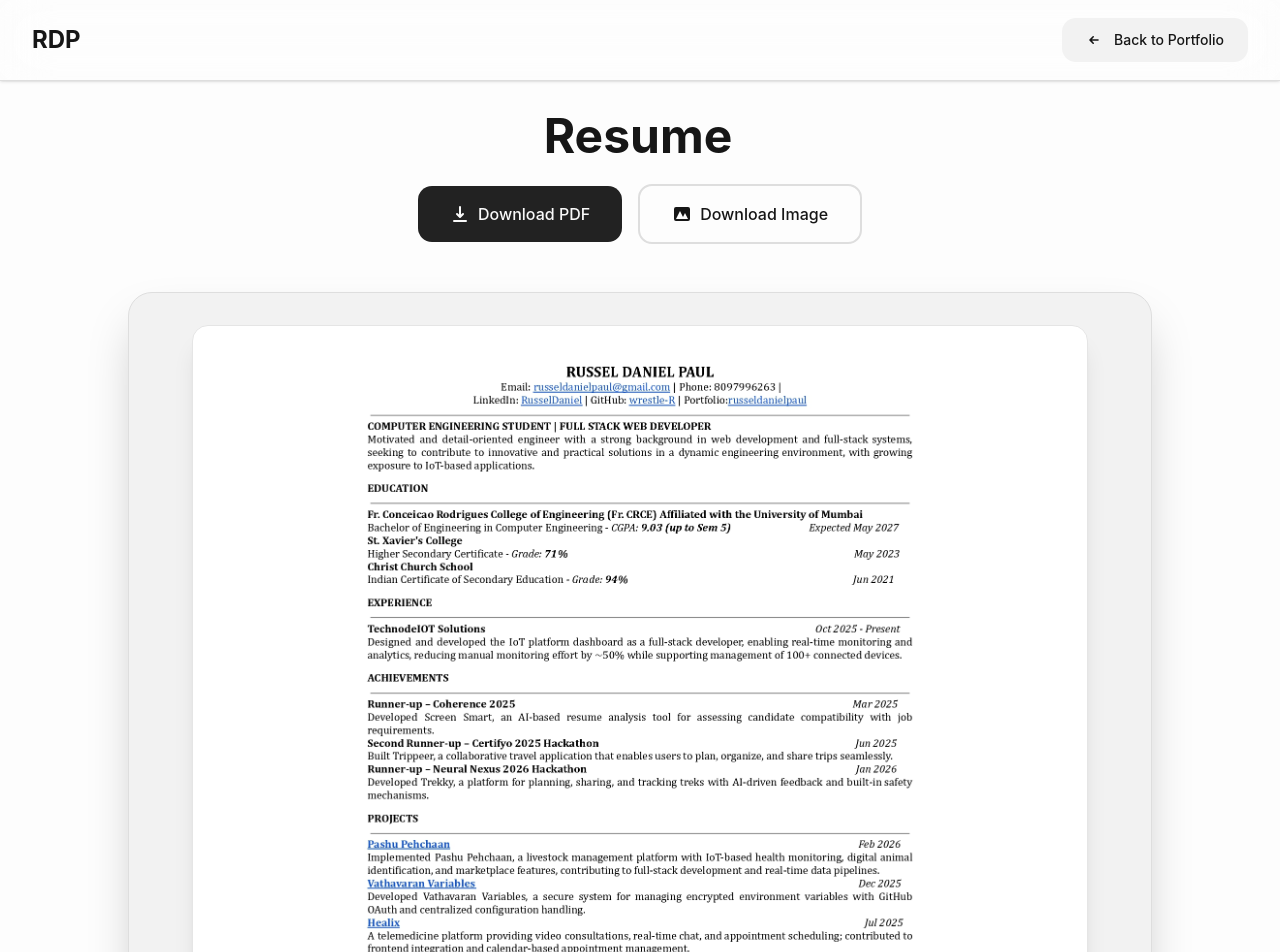
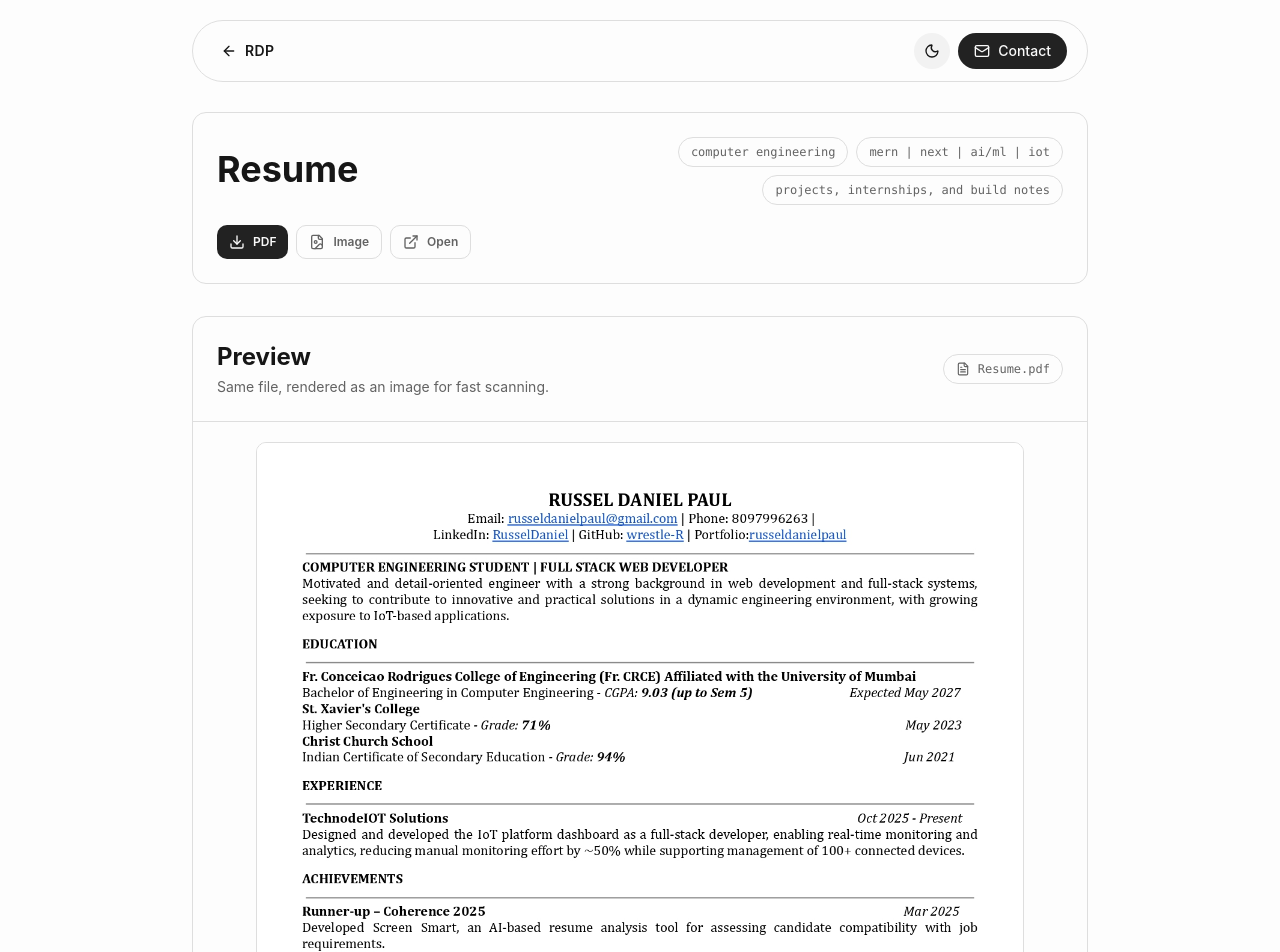
Before and after one commit to wrestle-R/Portfolio, a React (Vite) app: page /resume in a window 1280 px wide. Shown: the top 952 px of the page. Built offline with nearby package versions, Linux system fonts and the light colour scheme.

Commit message:
updated the resume

```diff
--- a/src/pages/Resume.jsx
+++ b/src/pages/Resume.jsx
@@ -1,322 +1,191 @@
-"use client";
+import React, { useState } from "react";
+import { ArrowLeft, Download, ExternalLink, FileImage, FileText, Mail, Moon, Sun } from "lucide-react";
+import { Link } from "react-router-dom";
+import Footer from "../components/Footer";
+import { useTheme } from "../context/ThemeContext";
 
-import React, { useState } from 'react';
-import { TextGenerateEffect } from '../components/ui/text-generate-effect';
-import emailjs from '@emailjs/browser';
+const resumePdf = "/Resume/Resume.pdf";
+const resumeImage = "/Resume/Resume.jpg";
+
+const resumeFacts = [
+  "computer engineering",
+  "mern | next | ai/ml | iot",
+  "projects, internships, and build notes",
+];
 
 const Resume = () => {
-  const resumePdf = "/Resume/Resume.pdf";
-  const resumeImage = "/Resume/Resume.jpg";
-  const titleText = "Resume";
-
-  const [showModal, setShowModal] = useState(false);
-  const [formData, setFormData] = useState({ name: '', email: '', message: '' });
-  const [isSubmitting, setIsSubmitting] = useState(false);
-  const [submitStatus, setSubmitStatus] = useState('');
-
-  const handleInputChange = (e) => {
-    const { name, value } = e.target;
-    setFormData(prev => ({ ...prev, [name]: value }));
-  };
-
-  const handleSubmit = async (e) => {
-    e.preventDefault();
-    setIsSubmitting(true);
-    setSubmitStatus('');
-
-    try {
-      const serviceId = import.meta.env.VITE_PUBLIC_EMAILJS_SERVICE_ID;
-      const templateId = import.meta.env.VITE_PUBLIC_EMAILJS_TEMPLATE_ID;
-      const publicKey = import.meta.env.VITE_PUBLIC_EMAILJS_PUBLIC_KEY;
-
-      // Initialize EmailJS
-      emailjs.init(publicKey);
-
-      // Send email
-      await emailjs.send(serviceId, templateId, {
-        name: formData.name,
-        email: formData.email,
-        message: formData.message,
-        time: new Date().toLocaleString('en-US', {
-          dateStyle: 'full',
-          timeStyle: 'short'
-        })
-      });
-
-      setSubmitStatus('success');
-      setFormData({ name: '', email: '', message: '' });
-    } catch (error) {
-      console.error('Error sending message:', error);
-      setSubmitStatus('error');
-    } finally {
-      setIsSubmitting(false);
-    }
-  };
+  const [imageFailed, setImageFailed] = useState(false);
+  const { theme, toggleTheme } = useTheme();
 
   const downloadResume = (format) => {
-    const link = document.createElement('a');
-    if (format === 'pdf') {
-      link.href = resumePdf;
-      link.download = 'Russel_Daniel_Paul_Resume.pdf';
-    } else {
-      link.href = resumeImage;
-      link.download = 'Russel_Daniel_Paul_Resume.jpg';
-    }
+    const link = document.createElement("a");
+    link.href = format === "pdf" ? resumePdf : resumeImage;
+    link.download = format === "pdf" ? "Russel_Daniel_Paul_Resume.pdf" : "Russel_Daniel_Paul_Resume.jpg";
     document.body.appendChild(link);
     link.click();
     document.body.removeChild(link);
   };
 
   return (
-    <div className="min-h-screen backdrop-blur-sm relative" style={{ backgroundColor: 'oklch(var(--background))' }}>
-      {/* Enhanced Header with RDP and Back to Portfolio */}
-      <header className="fixed top-0 left-0 right-0 z-40 bg-transparent backdrop-blur-xl shadow-sm" style={{ borderBottom: '1px solid oklch(var(--border))' }}>
-        <div className="max-w-7xl mx-auto px-4 sm:px-6 lg:px-8">
-          <div className="flex items-center justify-between h-20">
-            {/* RDP Text Only - Clickable */}
-            <a
-              href="/"
-              className="group flex items-center hover:scale-105 transition-all duration-300"
-            >
-              <div className="text-2xl font-bold group-hover:opacity-70 transition-colors" style={{ color: 'oklch(var(--foreground))' }}>
-                RDP
-              </div>
-            </a>
-
-            {/* Back to Portfolio Button */}
-            <a
-              href="/"
-              className="group inline-flex items-center gap-3 px-6 py-3 rounded-xl font-medium transition-all duration-300 hover:scale-105 hover:shadow-lg"
+    <div className="min-h-screen" style={{ backgroundColor: "oklch(var(--background))" }}>
+      <header className="fixed inset-x-0 top-0 z-40 mx-auto w-full max-w-6xl px-4 pt-4 md:pt-5">
+        <nav
+          className="mx-auto flex max-w-4xl items-center justify-between rounded-full border px-4 py-3 backdrop-blur-xl md:px-5"
           style={{
-                backgroundColor: 'oklch(var(--muted))',
-                color: 'oklch(var(--foreground))'
+            backgroundColor: "oklch(var(--background) / 0.78)",
+            borderColor: "oklch(var(--border))",
           }}
         >
-              <svg className="w-4 h-4 group-hover:-translate-x-1 transition-transform duration-300" fill="currentColor" viewBox="0 0 20 20">
-                <path fillRule="evenodd" d="M9.707 14.707a1 1 0 01-1.414 0l-4-4a1 1 0 010-1.414l4-4a1 1 0 011.414 1.414L7.414 9H15a1 1 0 110 2H7.414l2.293 2.293a1 1 0 010 1.414z" clipRule="evenodd" />
-              </svg>
-              <span className="text-sm">Back to Portfolio</span>
+          <Link
+            to="/"
+            className="inline-flex items-center gap-2 rounded-full px-2 py-1 text-sm font-semibold tracking-wide transition-opacity hover:opacity-70"
+            style={{ color: "oklch(var(--foreground))" }}
+          >
+            <ArrowLeft className="h-4 w-4" aria-hidden="true" />
+            <span>RDP</span>
+          </Link>
+
+          <div className="flex items-center gap-2">
+            <button
+              type="button"
+              onClick={(event) => toggleTheme(event.currentTarget)}
+              className="inline-flex h-9 w-9 items-center justify-center rounded-full transition-opacity hover:opacity-80"
+              style={{ backgroundColor: "oklch(var(--muted))", color: "oklch(var(--foreground))" }}
+              aria-label="Toggle theme"
+            >
+              {theme === "dark" ? <Sun className="h-4 w-4" /> : <Moon className="h-4 w-4" />}
+            </button>
+            <a
+              href="mailto:russeldanielpaul@gmail.com"
+              className="inline-flex h-9 w-9 items-center justify-center rounded-full transition-opacity hover:opacity-80 md:w-auto md:px-4 md:text-sm md:font-medium"
+              style={{ backgroundColor: "oklch(var(--primary))", color: "oklch(var(--primary-foreground))" }}
+              aria-label="Email Russel Daniel Paul"
+            >
+              <Mail className="h-4 w-4" aria-hidden="true" />
+              <span className="hidden md:ml-2 md:inline">Contact</span>
             </a>
           </div>
-        </div>
+        </nav>
       </header>
 
-      {/* Contact Modal */}
-      {showModal && (
-        <div className="fixed inset-0 backdrop-blur-md flex items-center justify-center z-50 p-4" style={{ backgroundColor: 'oklch(var(--background) / 0.7)' }}>
-          <div className="rounded-3xl shadow-2xl p-6 w-full max-w-xl relative" style={{ backgroundColor: 'oklch(var(--muted))', border: '1px solid oklch(var(--border))' }}>
-            <button
-              onClick={() => setShowModal(false)}
-              className="absolute top-4 right-4 w-8 h-8 flex items-center justify-center rounded-full transition-all duration-200"
-              style={{ color: 'oklch(var(--muted-foreground))' }}
+      <main className="relative z-10 px-4 pb-12 pt-28 md:pb-16">
+        <div className="mx-auto w-full max-w-4xl space-y-8">
+          <section>
+            <article
+              className="rounded-xl border p-5 transition-colors duration-300 ease-in-out hover:bg-muted/50 md:p-6"
+              style={{ backgroundColor: "oklch(var(--background))", borderColor: "oklch(var(--border))" }}
             >
-              <svg className="w-5 h-5" fill="currentColor" viewBox="0 0 20 20">
-                <path fillRule="evenodd" d="M4.293 4.293a1 1 0 011.414 0L10 8.586l4.293-4.293a1 1 0 111.414 1.414L11.414 10l4.293 4.293a1 1 0 01-1.414 1.414L10 11.414l-4.293 4.293a1 1 0 01-1.414-1.414L8.586 10 4.293 5.707a1 1 0 010-1.414z" clipRule="evenodd" />
-              </svg>
-            </button>
-
-            <div className="text-center mb-5">
-
-              <h2 className="text-2xl font-bold mb-2" style={{ color: 'oklch(var(--foreground))' }}>Let's Connect</h2>
-              <p className="text-sm" style={{ color: 'oklch(var(--muted-foreground))' }}>I'd love to hear from you</p>
+              <div className="flex flex-col gap-5 md:flex-row md:items-start md:justify-between">
+                <div className="font-mono text-sm">
+                  {/* <p>
+                    <span style={{ color: "oklch(var(--muted-foreground))" }}>$</span> open resume.pdf
+                  </p> */}
+                  <h1 className="mt-3 text-3xl font-bold tracking-normal md:text-4xl" style={{ color: "oklch(var(--foreground))" }}>
+                    Resume
+                  </h1>
+                  {/* <p className="mt-3 max-w-2xl leading-relaxed" style={{ color: "oklch(var(--muted-foreground))" }}>
+                    A clean copy of my current resume, kept here for quick viewing, downloading, and sharing.
+                  </p> */}
                 </div>
 
-            <form onSubmit={handleSubmit} className="space-y-4">
-              <div className="space-y-1.5">
-                <label className="block text-sm font-semibold" style={{ color: 'oklch(var(--muted-foreground))' }}>
-                  Name
-                </label>
-                <input
-                  type="text"
-                  name="name"
-                  value={formData.name}
-                  onChange={handleInputChange}
-                  required
-                  className="w-full px-4 py-2.5 rounded-xl transition-all duration-200"
-                  style={{
-                    backgroundColor: 'oklch(var(--background) / 0.5)',
-                    border: '1px solid oklch(var(--border))',
-                    color: 'oklch(var(--foreground))'
-                  }}
-                  placeholder="Your name"
-                />
-              </div>
-              <div className="space-y-1.5">
-                <label className="block text-sm font-semibold" style={{ color: 'oklch(var(--muted-foreground))' }}>
-                  Email Address
-                </label>
-                <input
-                  type="email"
-                  name="email"
-                  value={formData.email}
-                  onChange={handleInputChange}
-                  required
-                  className="w-full px-4 py-2.5 rounded-xl transition-all duration-200"
-                  style={{
-                    backgroundColor: 'oklch(var(--background) / 0.5)',
-                    border: '1px solid oklch(var(--border))',
-                    color: 'oklch(var(--foreground))'
-                  }}
-                  placeholder="your.email@example.com"
-                />
-              </div>
-              <div className="space-y-1.5">
-                <label className="block text-sm font-semibold" style={{ color: 'oklch(var(--muted-foreground))' }}>
-                  Your Message
-                </label>
-                <textarea
-                  name="message"
-                  value={formData.message}
-                  onChange={handleInputChange}
-                  required
-                  rows={3}
-                  className="w-full px-4 py-2.5 rounded-xl resize-none transition-all duration-200"
-                  style={{
-                    backgroundColor: 'oklch(var(--background) / 0.5)',
-                    border: '1px solid oklch(var(--border))',
-                    color: 'oklch(var(--foreground))'
-                  }}
-                  placeholder="Tell me about your project, idea, or just say hello..."
-                />
-              </div>
-              <button
-                type="submit"
-                disabled={isSubmitting}
-                className="w-full px-6 py-3 rounded-xl font-semibold hover:scale-[1.02] hover:shadow-xl transition-all duration-200 disabled:opacity-50 disabled:cursor-not-allowed disabled:hover:scale-100"
-                style={{
-                  backgroundColor: 'oklch(var(--primary))',
-                  color: 'oklch(var(--primary-foreground))'
-                }}
+                <div className="flex flex-wrap gap-2 md:justify-end">
+                  {resumeFacts.map((fact) => (
+                    <span
+                      key={fact}
+                      className="rounded-full border px-3 py-1.5 text-xs font-mono"
+                      style={{ borderColor: "oklch(var(--border))", color: "oklch(var(--muted-foreground))" }}
                     >
-                {isSubmitting ? (
-                  <span className="flex items-center justify-center gap-2">
-                    <svg className="animate-spin w-4 h-4" fill="none" viewBox="0 0 24 24">
-                      <circle className="opacity-25" cx="12" cy="12" r="10" stroke="currentColor" strokeWidth="4"></circle>
-                      <path className="opacity-75" fill="currentColor" d="M4 12a8 8 0 018-8V0C5.373 0 0 5.373 0 12h4zm2 5.291A7.962 7.962 0 014 12H0c0 3.042 1.135 5.824 3 7.938l3-2.647z"></path>
-                    </svg>
-                    Sending...
+                      {fact}
                     </span>
-                ) : 'Send Message'}
-              </button>
-
-              {submitStatus === 'success' && (
-                <div className="flex items-center justify-center gap-2 text-sm font-medium rounded-lg py-2.5" style={{ color: 'oklch(var(--foreground))' }}>
-                  <svg className="w-4 h-4" fill="currentColor" viewBox="0 0 20 20">
-                    <path fillRule="evenodd" d="M10 18a8 8 0 100-16 8 8 0 000 16zm3.707-9.293a1 1 0 00-1.414-1.414L9 10.586 7.707 9.293a1 1 0 00-1.414 1.414l2 2a1 1 0 001.414 0l4-4z" clipRule="evenodd" />
-                  </svg>
-                  Message sent successfully!
-                </div>
-              )}
-              {submitStatus === 'error' && (
-                <div className="flex items-center justify-center gap-2 text-sm font-medium rounded-lg py-2.5" style={{ color: 'oklch(var(--destructive))' }}>
-                  <svg className="w-4 h-4" fill="currentColor" viewBox="0 0 20 20">
-                    <path fillRule="evenodd" d="M18 10a8 8 0 11-16 0 8 8 0 0116 0zm-7 4a1 1 0 11-2 0 1 1 0 012 0zm-1-9a1 1 0 00-1 1v4a1 1 0 102 0V6a1 1 0 00-1-1z" clipRule="evenodd" />
-                  </svg>
-                  Failed to send message.
-                </div>
-              )}
-            </form>
-          </div>
-        </div>
-      )}
-
-      <div className="pt-28 pb-16 px-4 relative z-10">
-        <div className="max-w-5xl mx-auto">
-          <div className="text-center mb-12">
-          <TextGenerateEffect
-            words={titleText}
-            className="text-4xl md:text-5xl font-bold mb-6"
-            duration={2.5}
-            filter={true}
-          />
-
-          <div className="flex flex-col sm:flex-row items-center justify-center gap-4 mb-8">
-            <button
-              onClick={() => downloadResume('pdf')}
-              className="inline-flex items-center gap-2 px-8 py-4 rounded-xl font-medium hover:scale-105 transition-all"
-              style={{
-                backgroundColor: 'oklch(var(--primary))',
-                color: 'oklch(var(--primary-foreground))'
-              }}
-            >
-              <svg className="w-5 h-5" fill="currentColor" viewBox="0 0 20 20">
-              <path fillRule="evenodd" d="M3 17a1 1 0 011-1h12a1 1 0 110 2H4a1 1 0 01-1-1zm3.293-7.707a1 1 0 011.414 0L9 10.586V3a1 1 0 112 0v7.586l1.293-1.293a1 1 0 111.414 1.414l-3 3a1 1 0 01-1.414 0l-3-3a1 1 0 010-1.414z" clipRule="evenodd" />
-              </svg>
-              Download PDF
-            </button>
-
-            <button
-              onClick={() => downloadResume('image')}
-              className="inline-flex items-center gap-2 px-8 py-4 rounded-xl font-medium hover:scale-105 transition-all"
-              style={{
-                border: '2px solid oklch(var(--border))',
-                color: 'oklch(var(--foreground))'
-              }}
-            >
-              <svg className="w-5 h-5" fill="currentColor" viewBox="0 0 20 20">
-              <path fillRule="evenodd" d="M4 3a2 2 0 00-2 2v10a2 2 0 002 2h12a2 2 0 002-2V5a2 2 0 00-2-2H4zm12 12H4l4-8 3 6 2-4 3 6z" clipRule="evenodd" />
-              </svg>
-              Download Image
-            </button>
+                  ))}
                 </div>
               </div>
 
-          {/* Resume Image */}
-        <div className="rounded-3xl shadow-2xl overflow-hidden" style={{ backgroundColor: 'oklch(var(--muted))', border: '1px solid oklch(var(--border))' }}>
-          <div className="p-4 md:p-8">
-            <div className="max-w-4xl mx-auto">
-              <div className="bg-white rounded-2xl shadow-xl border border-neutral-200">
+              <div className="mt-5 flex flex-wrap gap-2">
+                <button
+                  type="button"
+                  onClick={() => downloadResume("pdf")}
+                  className="inline-flex items-center gap-2 rounded-lg px-3 py-2 text-xs font-semibold transition-opacity hover:opacity-90"
+                  style={{ backgroundColor: "oklch(var(--primary))", color: "oklch(var(--primary-foreground))" }}
+                >
+                  <Download className="h-4 w-4" aria-hidden="true" />
+                  PDF
+                </button>
+                <button
+                  type="button"
+                  onClick={() => downloadResume("image")}
+                  className="inline-flex items-center gap-2 rounded-lg border px-3 py-2 text-xs font-semibold transition-colors hover:bg-muted/70"
+                  style={{ borderColor: "oklch(var(--border))", color: "oklch(var(--muted-foreground))" }}
+                >
+                  <FileImage className="h-4 w-4" aria-hidden="true" />
+                  Image
+                </button>
+                <a
+                  href={resumePdf}
+                  target="_blank"
+                  rel="noopener noreferrer"
+                  className="inline-flex items-center gap-2 rounded-lg border px-3 py-2 text-xs font-semibold transition-colors hover:bg-muted/70"
+                  style={{ borderColor: "oklch(var(--border))", color: "oklch(var(--muted-foreground))" }}
+                >
+                  <ExternalLink className="h-4 w-4" aria-hidden="true" />
+                  Open
+                </a>
+              </div>
+            </article>
+          </section>
+
+          <section>
+            <article
+              className="overflow-hidden rounded-xl border transition-colors duration-300 ease-in-out hover:bg-muted/50"
+              style={{ backgroundColor: "oklch(var(--background))", borderColor: "oklch(var(--border))" }}
+            >
+              <div
+                className="flex flex-col gap-3 border-b p-5 md:flex-row md:items-center md:justify-between md:p-6"
+                style={{ borderColor: "oklch(var(--border))" }}
+              >
+                <div>
+                  <h2 className="text-2xl font-bold" style={{ color: "oklch(var(--foreground))" }}>
+                    Preview
+                  </h2>
+                  <p className="mt-1 text-sm" style={{ color: "oklch(var(--muted-foreground))" }}>
+                    Same file, rendered as an image for fast scanning.
+                  </p>
+                </div>
+                <div className="inline-flex w-fit items-center gap-2 rounded-full border px-3 py-1.5 text-xs font-mono" style={{ borderColor: "oklch(var(--border))", color: "oklch(var(--muted-foreground))" }}>
+                  <FileText className="h-3.5 w-3.5" aria-hidden="true" />
+                  Resume.pdf
+                </div>
+              </div>
+
+              <div className="p-3 md:p-5">
+                <div
+                  className="mx-auto max-w-3xl overflow-hidden rounded-lg border bg-white"
+                  style={{ borderColor: "oklch(var(--border))" }}
+                >
+                  {imageFailed ? (
+                    <div className="flex min-h-[60vh] flex-col items-center justify-center gap-3 p-8 text-center">
+                      <FileText className="h-8 w-8 text-neutral-500" aria-hidden="true" />
+                      <p className="text-sm font-medium text-neutral-700">Resume preview could not be loaded.</p>
+                      <a className="text-sm font-semibold text-neutral-950 underline underline-offset-4" href={resumePdf} target="_blank" rel="noopener noreferrer">
+                        Open the PDF instead
+                      </a>
+                    </div>
+                  ) : (
                     <img
                       src={resumeImage}
                       alt="Russel Daniel Paul Resume"
-                  className="w-full h-auto"
-                  style={{ maxHeight: '100vh', objectFit: 'contain' }}
-                  onError={(e) => {
-                    console.error('Error loading resume image');
-                    e.target.src = `https://via.placeholder.com/800x1000/e5e5e5/666666?text=Resume+Image+Not+Found`;
-                  }}
+                      className="h-auto w-full"
+                      onError={() => setImageFailed(true)}
                     />
+                  )}
                 </div>
               </div>
+            </article>
+          </section>
         </div>
-          <div className="p-6 text-center" style={{ borderTop: '1px solid oklch(var(--border))' }}>
-            <div className="flex flex-col sm:flex-row items-center justify-center gap-4">
-              <div className="flex items-center gap-2 text-sm" style={{ color: 'oklch(var(--muted-foreground))' }}>
-                <svg className="w-4 h-4" fill="currentColor" viewBox="0 0 20 20">
-                  <path fillRule="evenodd" d="M18 10a8 8 0 11-16 0 8 8 0 0116 0zm-7-4a1 1 0 11-2 0 1 1 0 012 0zM9 9a1 1 0 000 2v3a1 1 0 001 1h1a1 1 0 100-2v-3a1 1 0 00-1-1H9z" clipRule="evenodd" />
-                </svg>
-                High-quality image format for easy viewing
-              </div>
-              <div className="text-sm" style={{ color: 'oklch(var(--muted-foreground))' }}>•</div>
-              <div className="text-sm" style={{ color: 'oklch(var(--muted-foreground))' }}>
-                Available in both PDF and image formats
-              </div>
-            </div>
-          </div>
-        </div>
+      </main>
 
-        {/* Call to Action */}
-        <div className="mt-12 text-center">
-          <p className="text-lg mb-6" style={{ color: 'oklch(var(--muted-foreground))' }}>
-            Interested in working together? Let's connect!
-          </p>
-          <button
-            onClick={() => setShowModal(true)}
-            className="inline-flex items-center gap-2 px-8 py-4 rounded-xl font-medium hover:scale-105 hover:shadow-lg transition-all"
-            style={{
-              backgroundColor: 'oklch(var(--muted))',
-              color: 'oklch(var(--foreground))'
-            }}
-          >
-            <svg className="w-5 h-5" fill="currentColor" viewBox="0 0 20 20">
-              <path d="M2.003 5.884L10 9.882l7.997-3.998A2 2 0 0016 4H4a2 2 0 00-1.997 1.884z" />
-              <path d="M18 8.118l-8 4-8-4V14a2 2 0 002 2h12a2 2 0 002-2V8.118z" />
-            </svg>
-            Get In Touch
-          </button>
-        </div>
-      </div>
-    </div>
+      <Footer />
     </div>
   );
 };
```
Also changed, not shown: 1 other file (tests, documents, lock files or other folders). Lines whose indentation alone changed are shown as unchanged.
